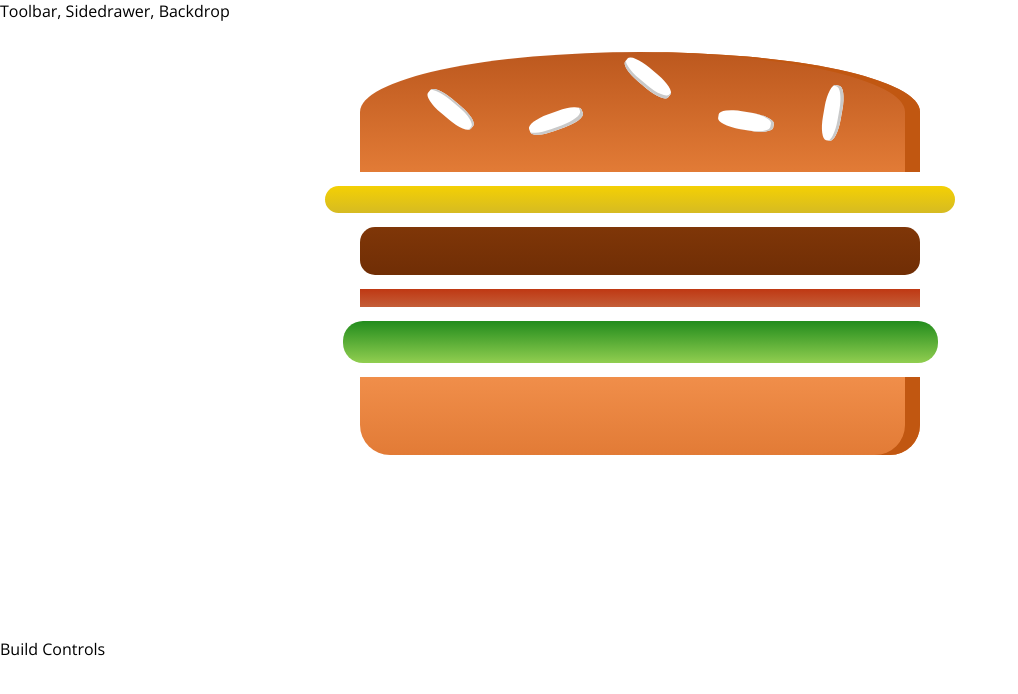
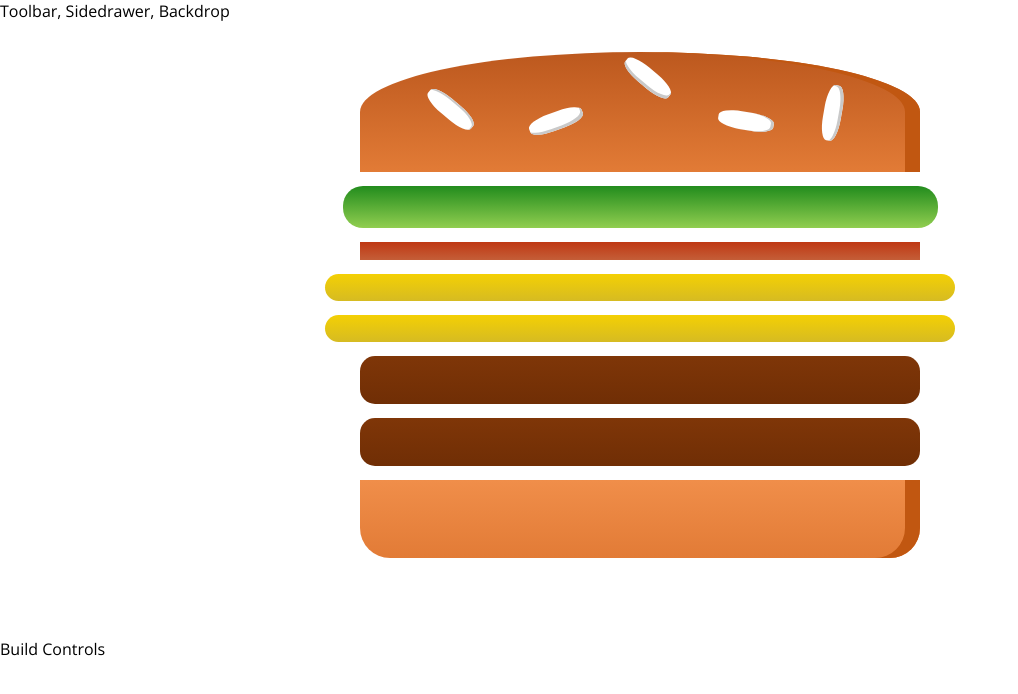
Before and after one commit to shubhamgupta2901/burgerbuilder-react, a React (Create React App) app: page / in a window 1280 px wide. Shown: the top 694 px of the page, without its empty margins (0-1018 px from the left). Built offline with nearby package versions, Linux system fonts and the light colour scheme.

Commit message:
Rendering Burger Ingredients dynamically

```diff
--- a/src/components/Burger/Burger.js
+++ b/src/components/Burger/Burger.js
@@ -4,22 +4,37 @@ import styles from './Burger.module.css';
 import BurgerIngredient from './BurgerIngredient/BurgerIngredient';
 
 const burger =(props) => {
+    function renderIngredients(){
+        const burgerIngredients = [];
+        for(let[igName, igQuantity] of Object.entries(props.ingredients)){
+            for(let i = 0; i<igQuantity; i++){
+                burgerIngredients.push(<BurgerIngredient type={igName}/>);
+            }
+        }
+        return(
+            <React.Fragment>
+                {burgerIngredients}
+            </React.Fragment>
+
+        );
+    }
     return (
         <div className={styles.Burger}>
             <BurgerIngredient type={"bread-top"}/>
-            <BurgerIngredient type={"cheese"}/>
-            <BurgerIngredient type={"meat"}/>
-            <BurgerIngredient type={"bacon"}/>
-            <BurgerIngredient type={"salad"}/>
+            {renderIngredients()}
             <BurgerIngredient type={"bread-bottom"}/>
         </div>
     );
 }
 
 burger.propTypes ={
+    ingredients: PropTypes.object,
 }
 
 burger.defaultProps ={
+    ingredients:{
+
+    }
 }
 
 export default burger;
--- a/src/containers/BurgerBuilder/BurgerBuilder.js
+++ b/src/containers/BurgerBuilder/BurgerBuilder.js
@@ -1,15 +1,33 @@
 import React from 'react';
+import PropTypes from 'prop-types'
 import Burger from '../../components/Burger/Burger';
+
 class BurgerBuilder extends React.Component {
-
+  constructor(props){
+    super(props);
+    this.state = {
+      ingredients:{
+        salad:1,
+        bacon:1,
+        cheese:2,
+        meat:2
+      }
+    }
+  }
   render(){
     return (
-        <React.Fragment>
-            <Burger/>
-            <div>Build Controls</div>
-        </React.Fragment>
+      <React.Fragment>
+        <Burger ingredients={this.state.ingredients}/>
+        <div>Build Controls</div>
+    </React.Fragment>
     );
   }
 }
 
+BurgerBuilder.propTypes ={
+}
+
+BurgerBuilder.defaultProps ={
+}
+
 export default BurgerBuilder;
```
